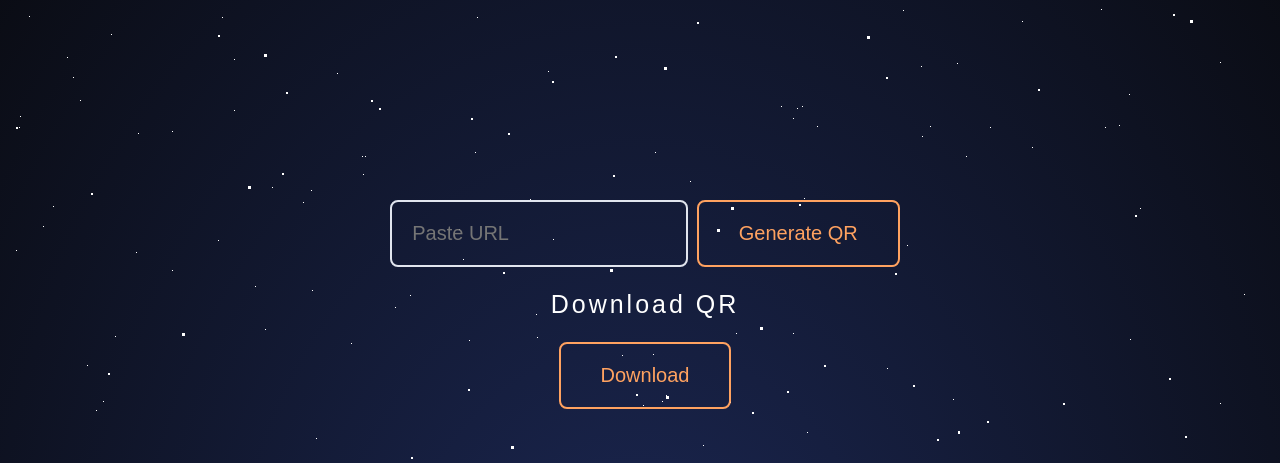
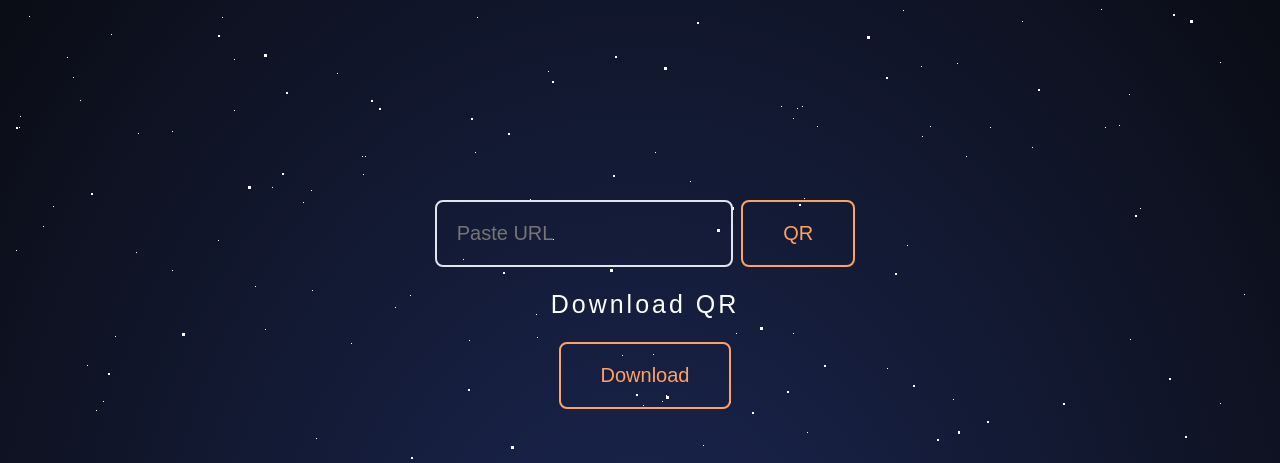
Before and after one commit to aravindkv27/ctc-session-1, a Flask app: page /home in a window 1280 px wide. Shown: the part 140-603 px from the top of the page. Run offline with Flask 2, Linux system fonts and the light colour scheme; some web fonts are replaced.

Commit message:
Button name changed

```diff
--- a/templates/index.html
+++ b/templates/index.html
@@ -19,7 +19,7 @@
             <div class="form">
                 <form action="/qrconvert" method="POST">
                     <input type="url" name="url" class="input" autocomplete="off" placeholder="Paste URL">
-                    <button>Generate QR</button><br><br>
+                    <button>QR</button><br><br>
                 </form>
                 <form action="/download" method="POST">
                     <span class="dqr">Download QR</span><br><br>
```
